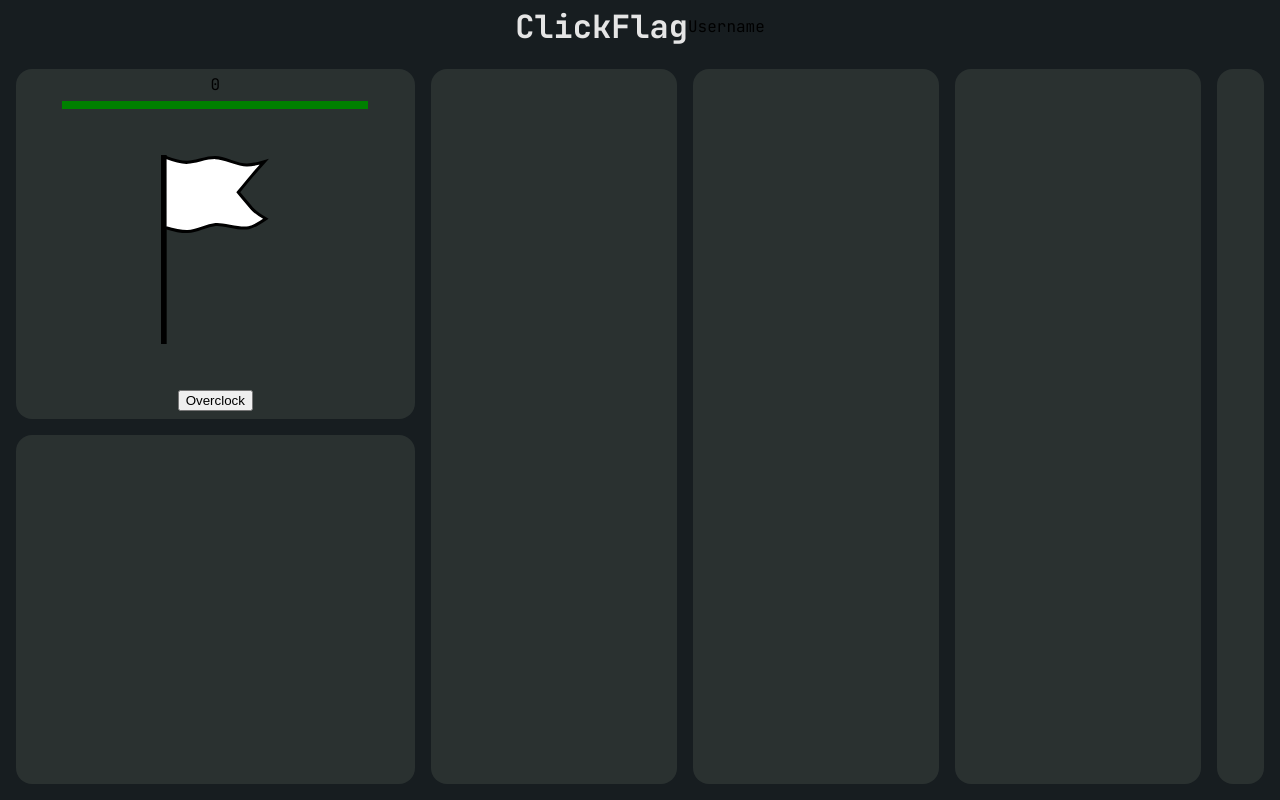
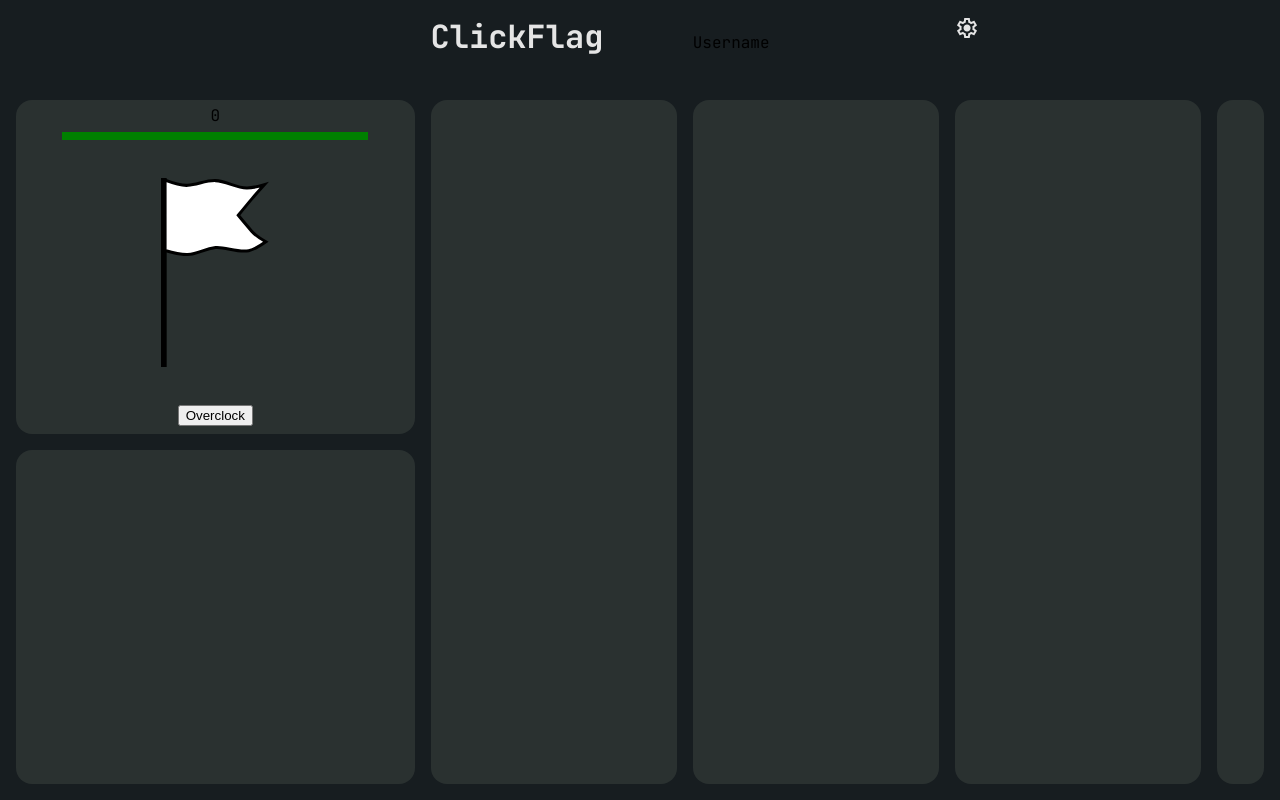
Before and after one commit to e3gf/click-flag, a website with bundled scripts: page public/index.html in a window 1280 px wide. Built offline with nearby package versions, Linux system fonts and the light colour scheme.

Commit message:
Mini layout changes

```diff
--- a/public/index.html
+++ b/public/index.html
@@ -6,18 +6,21 @@
     <link rel="preconnect" href="https://fonts.googleapis.com">
     <link rel="preconnect" href="https://fonts.gstatic.com" crossorigin>
     <link href="https://fonts.googleapis.com/css2?family=JetBrains+Mono:ital,wght@0,100..800;1,100..800&display=swap" rel="stylesheet">
+    <link rel="stylesheet" href="https://fonts.googleapis.com/css2?family=Material+Symbols+Outlined:opsz,wght,FILL,GRAD@24,400,0,0&icon_names=settings" />
     <link rel="stylesheet" href="styles/global.css">
     <link rel="stylesheet" href="styles/page/main.css">
     <script type="module" src="scripts/main.js"></script>
     <title>ClickFlag</title>
 </head>
 <body>
-    <header>
+    <main>
+        <div></div>
         <h1 id="title">ClickFlag</h1>
         <p id="username">Username</p>
-        <i id="settings-icon"></i>
-    </header>
-    <main>
+        <span class="material-symbols-outlined">
+            settings
+        </span>
+        <div></div>
         <div id="flag-energy">
             <div id="flag-tab">
                 <div id="flag-tab-top">
--- a/public/styles/page/main.css
+++ b/public/styles/page/main.css
@@ -29,6 +29,7 @@ header {
 main {
     display: grid;
     grid-template-columns: 34fr 21fr 21fr 21fr 4fr;
+    grid-template-rows: 1fr 10fr;
     flex: 1 1 auto;
     min-height: 0;
     margin: 1rem;
@@ -107,3 +108,7 @@ main {
     background-color: var(--card);
     border-radius: 1rem;
 }
+
+.material-symbols-outlined {
+    color: var(--foreground);
+}
```
